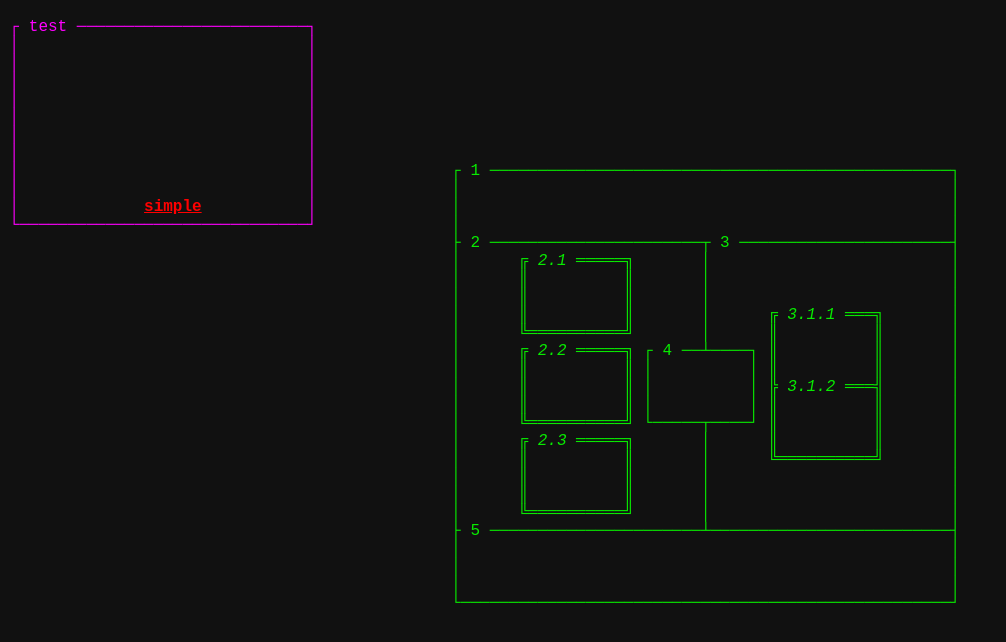
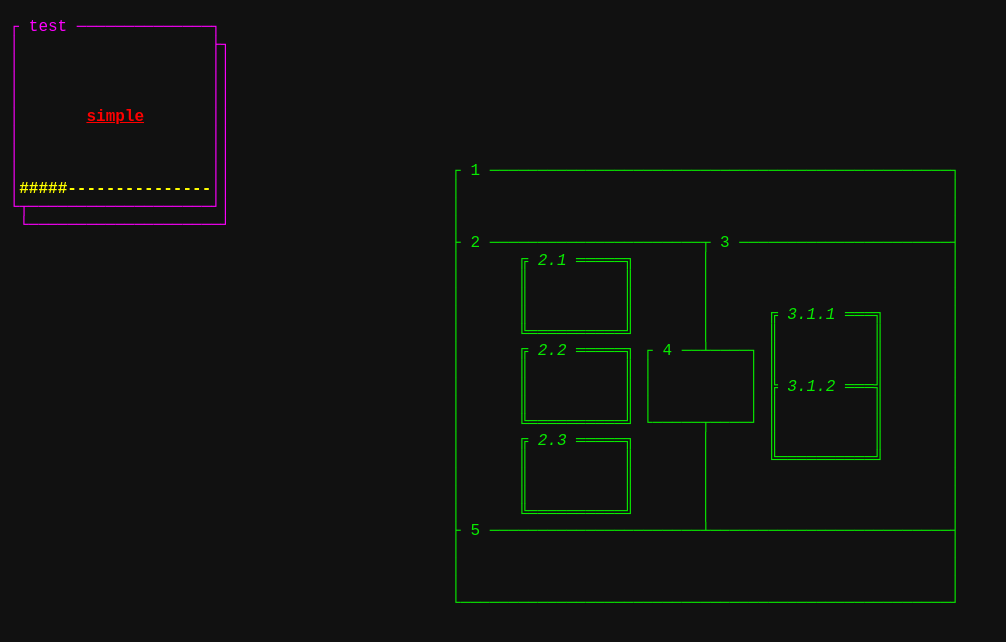
Before and after one commit to YuriShimoi/prompter, a plain HTML site: page index.html in a window 1280 px wide. Shown: the whole page, without its empty margins (0-1006 px from the left). Drawn offline with Linux system fonts and the light colour scheme.

Commit message:
added Progress element

```diff
--- a/import/prompter/charmap.js
+++ b/import/prompter/charmap.js
@@ -1,3 +1,4 @@
+WHITESPACE = " ";
 // [top, right, bottom, left]
 //  x  [single, double, bold]
 const DIRECTIONAL_CHAR_MAP = {
--- a/import/prompter/main.js
+++ b/import/prompter/main.js
@@ -159,10 +159,23 @@ function doText(text, x, y, width, height, clip=false, textdec=[false, false, fa
   }
 }
 
+function doProgress(x, y, width, height=1, value=50, max=100, textdec=[true, false, false, false], cst_char=['', '']){
+  // textdec = [bold, italic, underlined, color]
+  value = value < 0? 0: value > max? max: value;
+
+  let fill_char  = cst_char[0] !== ''? cst_char[0]: '█';
+  let empty_char = cst_char[1] !== ''? cst_char[1]: WHITESPACE;
+  let fill_amm   = Math.round((width / max) * value);
+  let empty_amm  = Math.round((width / max) * (max - value));
+  let ptext = Array(fill_amm).fill(fill_char).join('') + Array(empty_amm).fill(empty_char).join('');
+
+  doText(ptext, x, y, width, height, true, textdec);
+}
+
 function htmlConvert(){
   clearScreen();
   prompt_container.querySelectorAll(":not(screen)").forEach(child => {
-    let valid_elements = ["DIV", "BUTTON", "PROGRESS"];
+    let valid_elements = ["DIV", "TEXT", "PROGRESS"];
     if(!valid_elements.includes(child.tagName)) return;
 
     let get_attr = (e, a, d) => a in e.attributes? e.attributes[a].value: d;
@@ -173,7 +186,7 @@ function htmlConvert(){
       let sz_def    = {
         'PROMPT'  : {'width': screen.width, 'height': screen.height},
         'DIV'     : {'width': 10, 'height': 3},
-        'BUTTON'  : {'width': 'text' in ch.attributes? Math.floor(ch.attributes.text.value.length-2): 0, 'height': -1},
+        'TEXT'  : {'width': 'text' in ch.attributes? Math.floor(ch.attributes.text.value.length-2): 0, 'height': -1},
         'PROGRESS': {'width': 10, 'height': -1}
       };
       let chsz = sz in ch.attributes? ch.attributes[sz].value/2: sz_def[ch.tagName][sz]/2;
@@ -233,7 +246,7 @@ function htmlConvert(){
           doText(text, posX+1, posY+1, width, height, clip, [false, false, false, get_attr(child, 'color', false)]);
         }
         break;
-      case 'BUTTON':
+      case 'TEXT':
         // default keys
         var type = get_attr(child, 'type', 'bold');
         // events
@@ -249,12 +262,11 @@ function htmlConvert(){
       case 'PROGRESS':
         // default keys
         var max = parseInt(get_attr(child, 'max',  100));
-        var val = parseInt(get_attr(child, 'value',  0));
+        var val = parseInt(get_attr(child, 'value', 50));
         width   = parseInt(get_attr(child, 'width', 10));
         height  = 1;
 
-        console.log(posX, posY, '|', width, height, '|', max, val);
-        // TODO: Progress element
+        doProgress(posX, posY, width, height, val, max, [true, false, false, get_attr(child, 'color', false)], [get_attr(child, 'fill', ''), get_attr(child, 'empty', '')]);
 
         break;
     }
--- a/index.html
+++ b/index.html
@@ -22,10 +22,10 @@
         <div title="4" x='center' y='center'></div>
         <div title="5" x='center' yalign='bottom' y=5 width=51></div>
       </div>
-
-      <div id="test" border-color="#ff00ff" color="yellow" title="test" width=30 height=10>
-        <progress id="progress" value="50" max="100"></progress>
-        <button color="red" text="simple" yalign="bottom" xalign="right" x=-10></button>
+      <div x=2 y=2 border-color="#ff00ff" width=20 height=9></div>
+      <div id="test" border-color="#ff00ff" color="yellow" title="test" width=20 height=9>
+        <progress fill="#" empty="-" color="yellow" width="20" id="progress" value="25" max="100" yalign="bottom"></progress>
+        <text onclick="alert('click')" color="red" text="simple" y="center" x="center"></text>
       </div>
     </prompt>
 
```
Also changed, not shown: 1 other file.
